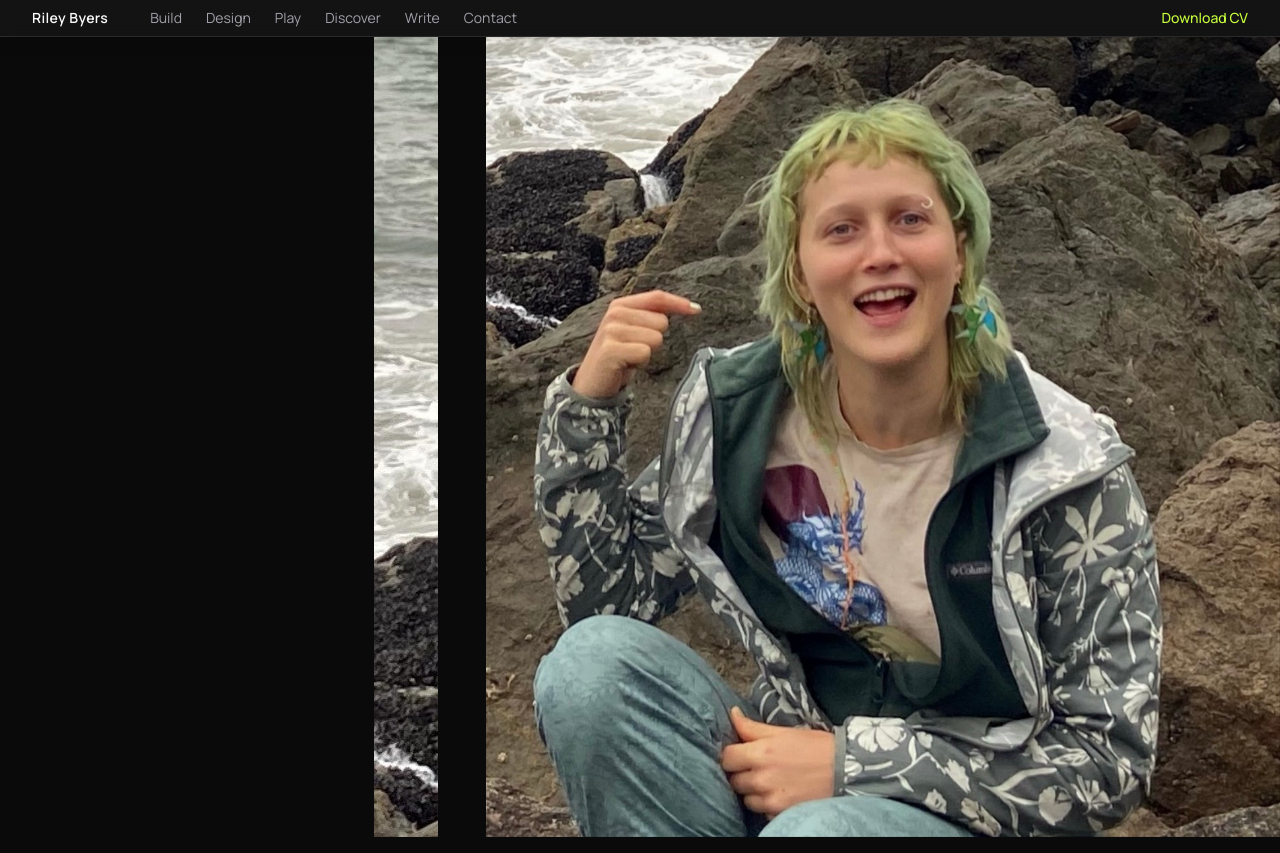
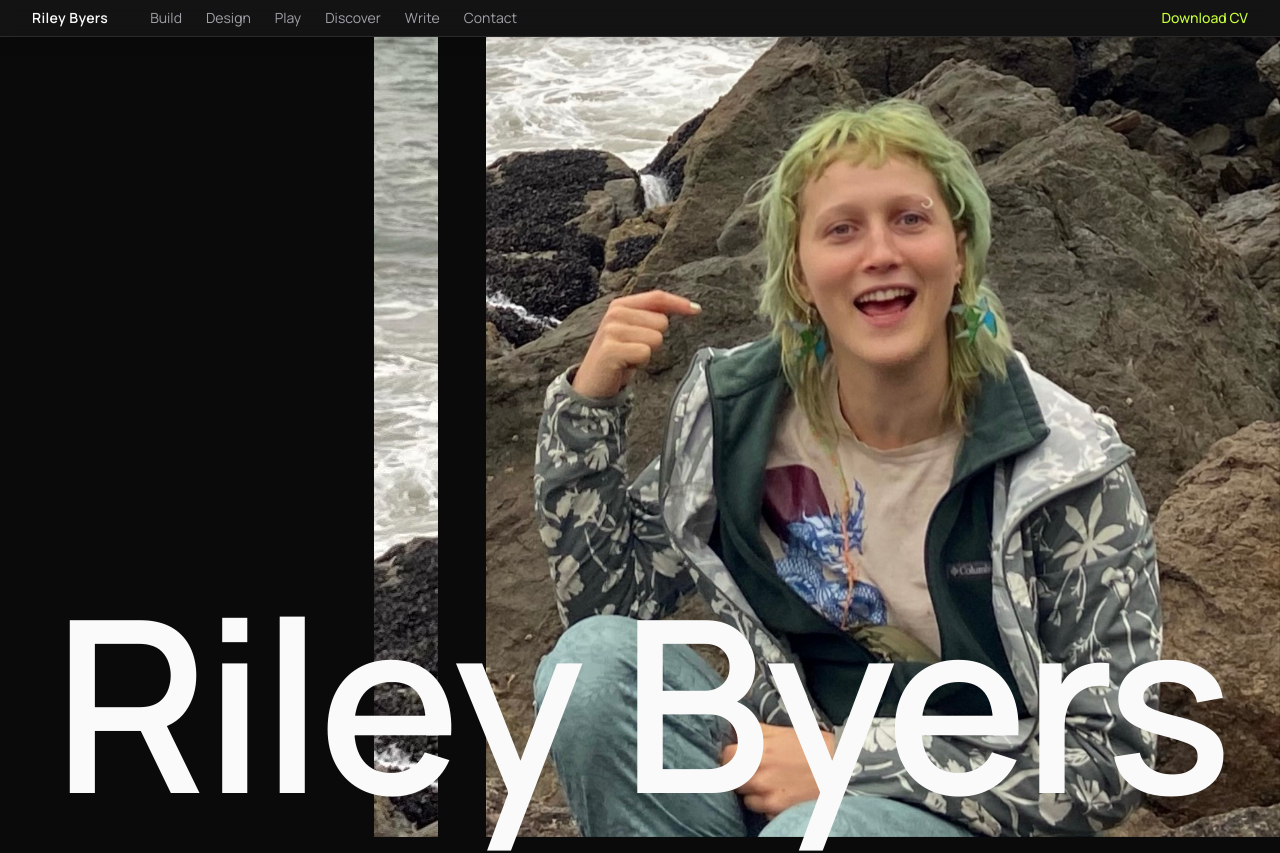
Before and after one commit to rileyb3/portfolio, a Next.js app: page / in a window 1280 px wide. Shown: the top 853 px of the page. Built offline with nearby package versions, Linux system fonts and the light colour scheme.

Commit message:
Fix name disappearing: overlay photo and name in same grid cell instead of stacking as flow siblings

```diff
--- a/src/components/Hero.tsx
+++ b/src/components/Hero.tsx
@@ -35,8 +35,8 @@ export default function Hero() {
     // (higher z-index, opaque background) rises up from below and
     // overlays it as you scroll, rather than the name scrolling away on
     // its own.
-    <section id="top" className="relative h-[140vh]">
-      <div className="sticky top-0 h-screen overflow-hidden bg-ink">
+    <section id="top" className="relative grid h-[140vh] grid-cols-1">
+      <div className="sticky top-0 col-start-1 row-start-1 h-screen overflow-hidden bg-ink">
         {/* Photo: full-bleed on the right. Hard cut to black on the left —
             no gradient, just a clean edge. Parallax drift applied here via
             transform, independent of the edge strip below. */}
@@ -71,7 +71,7 @@ export default function Hero() {
           enough that it runs off both edges of the screen on purpose.
           globals.css sets overflow-x:hidden so that doesn't create a
           horizontal scrollbar. */}
-      <div className="sticky top-0 z-10 h-screen">
+      <div className="sticky top-0 z-10 col-start-1 row-start-1 h-screen">
         <h1 className="pointer-events-none absolute left-1/2 top-[68%] -translate-x-1/2 whitespace-nowrap font-sans text-9xl font-semibold leading-none tracking-tight text-paper sm:text-[12rem] lg:text-[15rem]">
           {profile.name}
         </h1>
```
